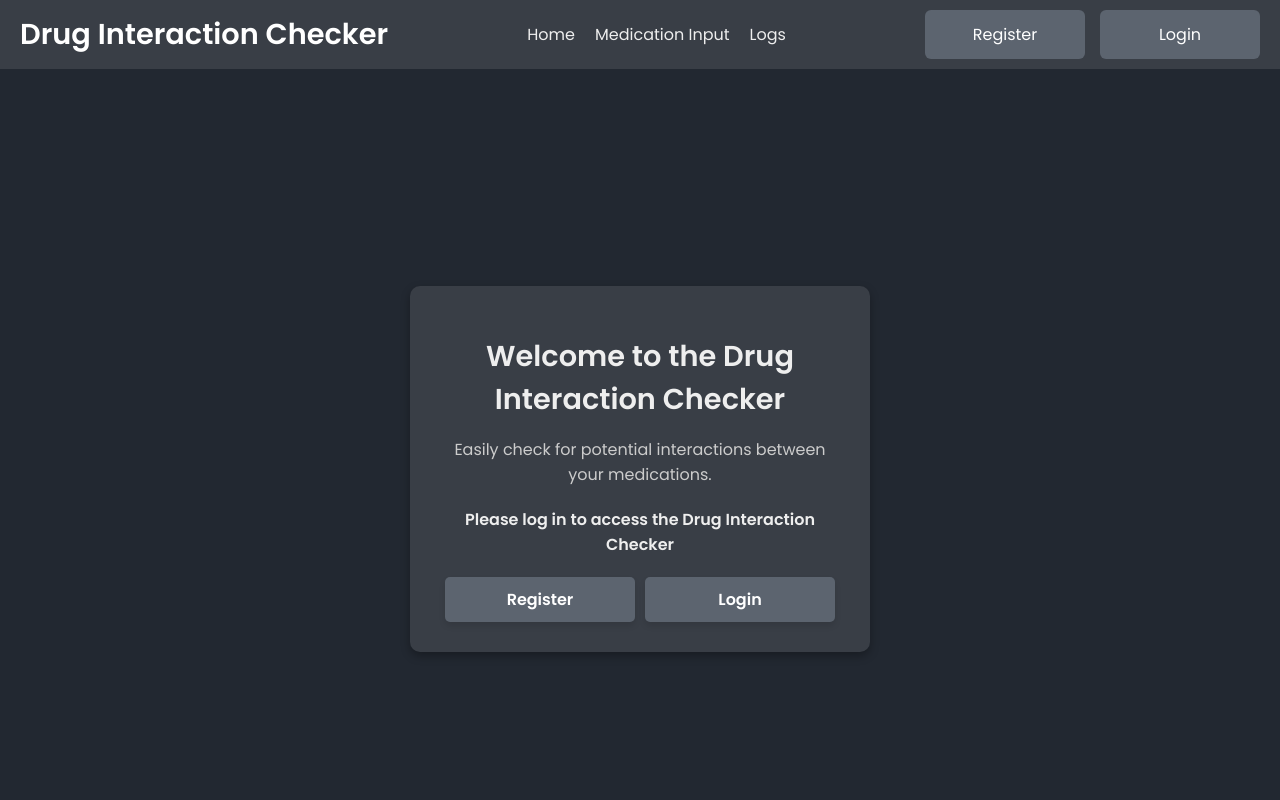
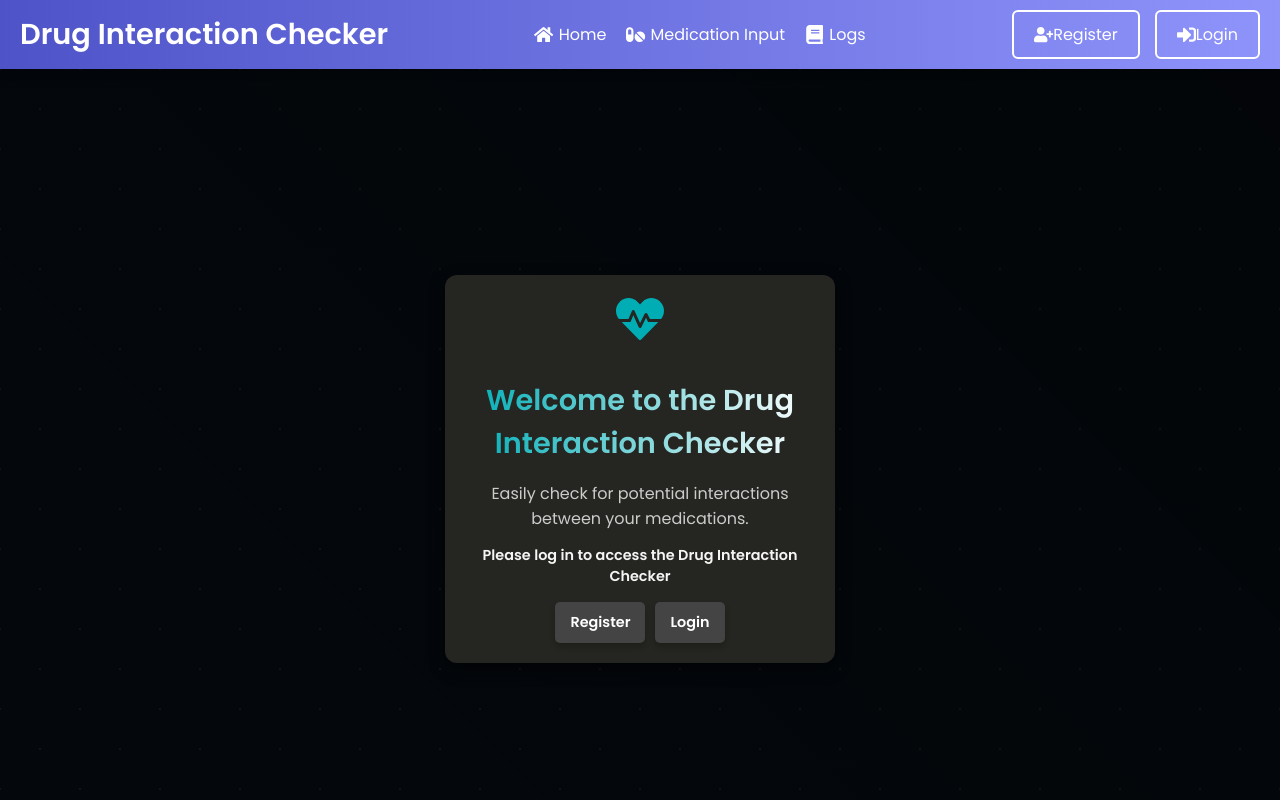
Before and after one commit to hend-isleem/drug_overdose, a React (Create React App) app in the folder frontend/: page / in a window 1280 px wide. Shown: the top 800 px of the page. Built offline with nearby package versions, Linux system fonts and the light colour scheme.

Commit message:
some improvements in home page and the header

```diff
--- a/frontend/package.json
+++ b/frontend/package.json
@@ -4,6 +4,7 @@
   "private": true,
   "dependencies": {
     "@babel/plugin-proposal-private-property-in-object": "^7.x.x",
+    "@fontsource/poppins": "^5.1.0",
     "@fortawesome/fontawesome-free": "^6.7.1",
     "@testing-library/jest-dom": "^5.17.0",
     "@testing-library/react": "^13.4.0",
@@ -11,6 +12,7 @@
     "axios": "^1.7.7",
     "react": "^18.3.1",
     "react-dom": "^18.3.1",
+    "react-icons": "^5.3.0",
     "react-router-dom": "^6.27.0",
     "react-scripts": "5.0.1",
     "web-vitals": "^2.1.4"
--- a/frontend/src/components/Header.js
+++ b/frontend/src/components/Header.js
@@ -1,4 +1,6 @@
 import React from "react";
+import { Link } from "react-router-dom";
+import { FaHome, FaPills, FaBook, FaSignInAlt, FaUserPlus } from "react-icons/fa";
 
 const Header = () => {
   return (
@@ -7,37 +9,46 @@ const Header = () => {
         <h1 style={titleStyle}>Drug Interaction Checker</h1>
       </div>
       <nav style={navStyle}>
-        <a href="/" style={linkStyle}>
+        <Link to="/" style={linkStyle}>
+          <FaHome style={iconStyle} />
           Home
-        </a>
-        <a href="/input-medication" style={linkStyle}>
+        </Link>
+        <Link to="/input-medication" style={linkStyle}>
+          <FaPills style={iconStyle} />
           Medication Input
-        </a>
-        <a href="/logs" style={linkStyle}>
+        </Link>
+        <Link to="/logs" style={linkStyle}>
+          <FaBook style={iconStyle} />
           Logs
-        </a>
+        </Link>
       </nav>
       <div style={authButtonsStyle}>
-        <a href="/register" style={buttonStyle}>
+        <Link to="/register" style={buttonStyle}>
+          <FaUserPlus style={iconStyle} />
           Register
-        </a>
-        <a href="/login" style={buttonStyle}>
+        </Link>
+        <Link to="/login" style={buttonStyle}>
+          <FaSignInAlt style={iconStyle} />
           Login
-        </a>
+        </Link>
       </div>
     </header>
   );
 };
 
+// Styles
 const headerStyle = {
-  backgroundColor: "#393e46", // Same as the footer's background color
-  color: "#eeeeee", // Light gray text color matching the footer
+  background: "linear-gradient(to right, #4e54c8, #8f94fb)", // Gradient background
+  color: "#fff",
   padding: "10px 20px",
   display: "flex",
   justifyContent: "space-between",
   alignItems: "center",
   boxShadow: "0 4px 8px rgba(0, 0, 0, 0.2)",
   fontFamily: "'Poppins', sans-serif",
+  position: "sticky", // Sticks to the top on scroll
+  top: 0,
+  zIndex: 1000,
 };
 
 const logoStyle = {
@@ -58,10 +69,17 @@ const navStyle = {
 };
 
 const linkStyle = {
-  color: "#eeeeee",
+  color: "#ffffff",
   textDecoration: "none",
   fontSize: "1rem",
+  display: "flex",
+  alignItems: "center",
+  gap: "5px",
   transition: "color 0.3s ease",
+};
+
+const iconStyle = {
+  fontSize: "1.2rem",
 };
 
 const authButtonsStyle = {
@@ -70,21 +88,19 @@ const authButtonsStyle = {
 };
 
 const buttonStyle = {
-  backgroundColor: "#5c646f",
+  backgroundColor: "transparent",
   color: "#ffffff",
-  border: "none",
+  border: "2px solid #ffffff",
   padding: "10px 20px",
   borderRadius: "6px",
   fontSize: "1rem",
   cursor: "pointer",
   textDecoration: "none",
   textAlign: "center",
-  transition: "background-color 0.3s ease, transform 0.2s ease",
-  width: "120px",
-  height: "29px",
   display: "inline-flex",
   alignItems: "center",
   justifyContent: "center",
+  transition: "background-color 0.3s ease, transform 0.2s ease",
 };
 
 export default Header;
--- /dev/null
+++ b/frontend/src/components/Home.css
@@ -0,0 +1,111 @@
+/* Page Styling */
+.page {
+    margin: 0;
+    padding: 0;
+    font-family: "Poppins", sans-serif;
+    color: #ffffff;
+    background: linear-gradient(145deg, #6a11cb, #2575fc); /* Gradient background */
+    min-height: 100vh;
+    display: flex;
+    justify-content: center;
+    align-items: center;
+    position: relative;
+  }
+
+  /* Overlay for Readability */
+  .overlay {
+    position: absolute;
+    top: 0;
+    left: 0;
+    width: 100%;
+    height: 100%;
+    background-color: rgba(0, 0, 0, 0.6); /* Dark overlay for contrast */
+    z-index: 1;
+  }
+
+  /* Container Styling */
+  .container {
+    z-index: 2;
+    background: #ffffff; /* Pure white background */
+    padding: 25px;
+    border-radius: 12px;
+    text-align: center;
+    box-shadow: 0px 6px 15px rgba(0, 0, 0, 0.3); /* Subtle shadow */
+    max-width: 400px;
+    width: 90%;
+  }
+
+  /* Heart Icon */
+  .heart-icon {
+    font-size: 3rem;
+    color: #e53909fa; /* Red heart */
+    margin-bottom: 10px;
+  }
+
+  /* Title Styling */
+  .title {
+    font-size: 2rem;
+    font-weight: bold;
+    margin-bottom: 15px;
+    color: #333333; /* Neutral dark for readability */
+  }
+
+  /* Subtitle Styling */
+  .subtitle {
+    font-size: 1rem;
+    margin-bottom: 15px;
+    color: #555555; /* Slightly darker gray for readability */
+  }
+
+  /* Additional Statement */
+  .additional-statement {
+    font-size: 0.9rem;
+    margin-bottom: 20px;
+    color: #444444;
+    font-weight: bold;
+  }
+
+  /* Primary Button */
+  .primary-button {
+    display: inline-block;
+    padding: 12px 20px;
+    background-color: #0073e6; /* Professional blue */
+    color: #ffffff;
+    font-size: 1rem;
+    font-weight: bold;
+    border-radius: 5px;
+    text-decoration: none;
+    box-shadow: 0px 4px 6px rgba(0, 0, 0, 0.1);
+    transition: all 0.3s ease;
+  }
+
+  .primary-button:hover {
+    background-color: #005bb5; /* Darker blue on hover */
+    transform: scale(1.05);
+  }
+
+  /* Secondary Buttons */
+  .secondary-button {
+    padding: 10px 15px;
+    background-color: #ffffff; /* Pure white for secondary buttons */
+    color: #0073e6; /* Blue text color */
+    font-size: 0.9rem;
+    font-weight: bold;
+    border-radius: 5px;
+    text-decoration: none;
+    border: 2px solid #0073e6; /* Blue border */
+    box-shadow: 0px 4px 6px rgba(0, 0, 0, 0.1);
+    transition: all 0.3s ease;
+  }
+
+  .secondary-button:hover {
+    background-color: #f0f0f0; /* Slightly lighter white on hover */
+    transform: scale(1.05);
+  }
+
+  /* Button Group */
+  .button-group {
+    display: flex;
+    justify-content: center;
+    gap: 10px;
+  }
--- a/frontend/src/components/Home.js
+++ b/frontend/src/components/Home.js
@@ -1,42 +1,43 @@
-import React, { useEffect, useState } from "react";
+import React, { useState, useEffect } from "react";
 import { Link } from "react-router-dom";
+import { FaHeartbeat } from "react-icons/fa";
+import "./Home.css"; // Assuming CSS is extracted for global styles
 
 const Home = () => {
   const [isLoggedIn, setIsLoggedIn] = useState(false);
 
   useEffect(() => {
     const user = localStorage.getItem("user");
-    if (user) {
-      setIsLoggedIn(true);
-    } else {
-      setIsLoggedIn(false);
-    }
+    setIsLoggedIn(!!user);
   }, []);
 
   return (
     <div style={pageStyle}>
-      <div style={contentContainerStyle}>
-        <h1 style={headingStyle}>Welcome to the Drug Interaction Checker </h1>
-        <p style={subHeadingStyle}>
+      <div style={particleStyle}></div>
+      <div style={overlayStyle}></div>
+      <div style={containerStyle}>
+        <FaHeartbeat style={heartIconStyle} />
+        <h1 style={titleStyle}>Welcome to the Drug Interaction Checker</h1>
+        <p style={subtitleStyle}>
           Easily check for potential interactions between your medications.
         </p>
+        <p style={additionalStatementStyle}>
+          {isLoggedIn
+            ? "Start checking now!"
+            : "Please log in to access the Drug Interaction Checker"}
+        </p>
         {isLoggedIn ? (
-          <Link to="/input-medication" style={buttonStyle}>
-            Start Checking Medications
+          <Link to="/input-medication" style={primaryButtonStyle}>
+            Start Now
           </Link>
         ) : (
-          <div>
-            <h2 style={promptStyle}>
-              Please log in to access the Drug Interaction Checker
-            </h2>
-            <div style={authButtonsContainerStyle}>
-              <Link to="/register" style={authButtonStyle}>
-                Register
-              </Link>
-              <Link to="/login" style={authButtonStyle}>
-                Login
-              </Link>
-            </div>
+          <div style={buttonGroupStyle}>
+            <Link to="/register" style={secondaryButtonStyle}>
+              Register
+            </Link>
+            <Link to="/login" style={secondaryButtonStyle}>
+              Login
+            </Link>
           </div>
         )}
       </div>
@@ -44,80 +45,113 @@ const Home = () => {
   );
 };
 
+// Styles
 const pageStyle = {
-  backgroundColor: "#222831",
+  position: "relative",
+  backgroundColor: "#0d1b2a",
   minHeight: "100vh",
   display: "flex",
   justifyContent: "center",
   alignItems: "center",
   fontFamily: "'Poppins', sans-serif",
   margin: 0,
+  overflow: "hidden",
 };
 
-const contentContainerStyle = {
-  textAlign: "center",
-  color: "#eeeeee",
-  padding: "30px",
-  backgroundColor: "#393e46",
-  borderRadius: "10px",
-  boxShadow: "0 4px 10px rgba(0, 0, 0, 0.3)",
-  width: "400px",
-  maxWidth: "400px",
+const particleStyle = {
+  position: "absolute",
+  top: 0,
+  left: 0,
+  width: "200%",
+  height: "200%",
+  background: `
+    radial-gradient(circle, rgba(255, 255, 255, 0.2) 1px, transparent 1px),
+    radial-gradient(circle, rgba(255, 255, 255, 0.2) 1px, transparent 1px)`,
+  backgroundSize: "80px 80px",
+  backgroundPosition: "0 0, 40px 40px",
+  animation: "moveParticles 15s linear infinite",
+  zIndex: 0,
 };
 
-const headingStyle = {
+const overlayStyle = {
+  position: "absolute",
+  top: 0,
+  left: 0,
+  width: "100%",
+  height: "100%",
+  background: "linear-gradient(45deg, rgba(0, 0, 0, 0.7), rgba(0, 0, 0, 0.8))",
+  zIndex: 1,
+};
+
+const containerStyle = {
+  zIndex: 2,
+  background: "rgba(39, 40, 34, 0.95)",
+  padding: "20px",
+  borderRadius: "12px",
+  textAlign: "center",
+  boxShadow: "0px 6px 15px rgba(0, 0, 0, 0.5)",
+  maxWidth: "350px",
+  width: "90%",
+};
+
+const heartIconStyle = {
+  fontSize: "3rem",
+  color: "#00adb5",
+  marginBottom: "10px",
+};
+
+const titleStyle = {
   fontSize: "1.8rem",
   fontWeight: "bold",
-  marginBottom: "15px",
+  marginBottom: "10px",
+  background: "linear-gradient(90deg, #00adb5, #ffffff)",
+  WebkitBackgroundClip: "text",
+  WebkitTextFillColor: "transparent",
 };
 
-const subHeadingStyle = {
+const subtitleStyle = {
   fontSize: "1rem",
-  marginBottom: "20px",
+  marginBottom: "10px",
   color: "#cccccc",
 };
 
-const promptStyle = {
-  fontSize: "1rem",
-  marginBottom: "20px",
-  color: "#eeeeee",
+const additionalStatementStyle = {
+  fontSize: "0.9rem",
+  marginBottom: "15px",
+  color: "#f5f5f5",
+  fontWeight: "bold",
 };
 
-const buttonStyle = {
+const primaryButtonStyle = {
   display: "inline-block",
-  padding: "10px 20px",
-  backgroundColor: "#00adb5",
+  padding: "12px 20px",
+  backgroundColor: "#e50914",
   color: "#ffffff",
   fontSize: "1rem",
   fontWeight: "bold",
+  borderRadius: "5px",
   textDecoration: "none",
-  borderRadius: "5px",
-  boxShadow: "0px 4px 6px rgba(0, 0, 0, 0.1)",
-  transition: "background-color 0.3s ease, transform 0.3s ease",
-  marginTop: "20px",
-  cursor: "pointer",
-  width: "150px",
-  textAlign: "center",
+  boxShadow: "0px 4px 6px rgba(0, 0, 0, 0.2)",
+  transition: "all 0.3s ease",
+  marginTop: "10px",
 };
 
-const authButtonsContainerStyle = {
+const buttonGroupStyle = {
   display: "flex",
   justifyContent: "center",
   gap: "10px",
 };
 
-const authButtonStyle = {
-  padding: "10px 20px",
-  backgroundColor: "#5c646f",
+const secondaryButtonStyle = {
+  padding: "10px 15px",
+  backgroundColor: "#444444",
   color: "#ffffff",
-  fontSize: "1rem",
+  fontSize: "0.9rem",
   fontWeight: "bold",
+  borderRadius: "5px",
   textDecoration: "none",
-  borderRadius: "5px",
-  boxShadow: "0px 4px 6px rgba(0, 0, 0, 0.1)",
-  transition: "background-color 0.3s ease, transform 0.3s ease",
-  cursor: "pointer",
-  width: "150px",
-  textAlign: "center",
+  boxShadow: "0px 4px 6px rgba(0, 0, 0, 0.2)",
+  transition: "all 0.3s ease",
 };
+
 export default Home;
--- a/frontend/src/index.css
+++ b/frontend/src/index.css
@@ -1,4 +1,5 @@
 @import url("https://fonts.googleapis.com/css2?family=Poppins:wght@400;600&display=swap");
+@import "@fontsource/poppins"; /* Import Poppins font */
 
 body {
   margin: 0;
```
Also changed, not shown: frontend/src/App.css (+132 -26 lines), 1 other file (tests, documents, lock files or other folders).
